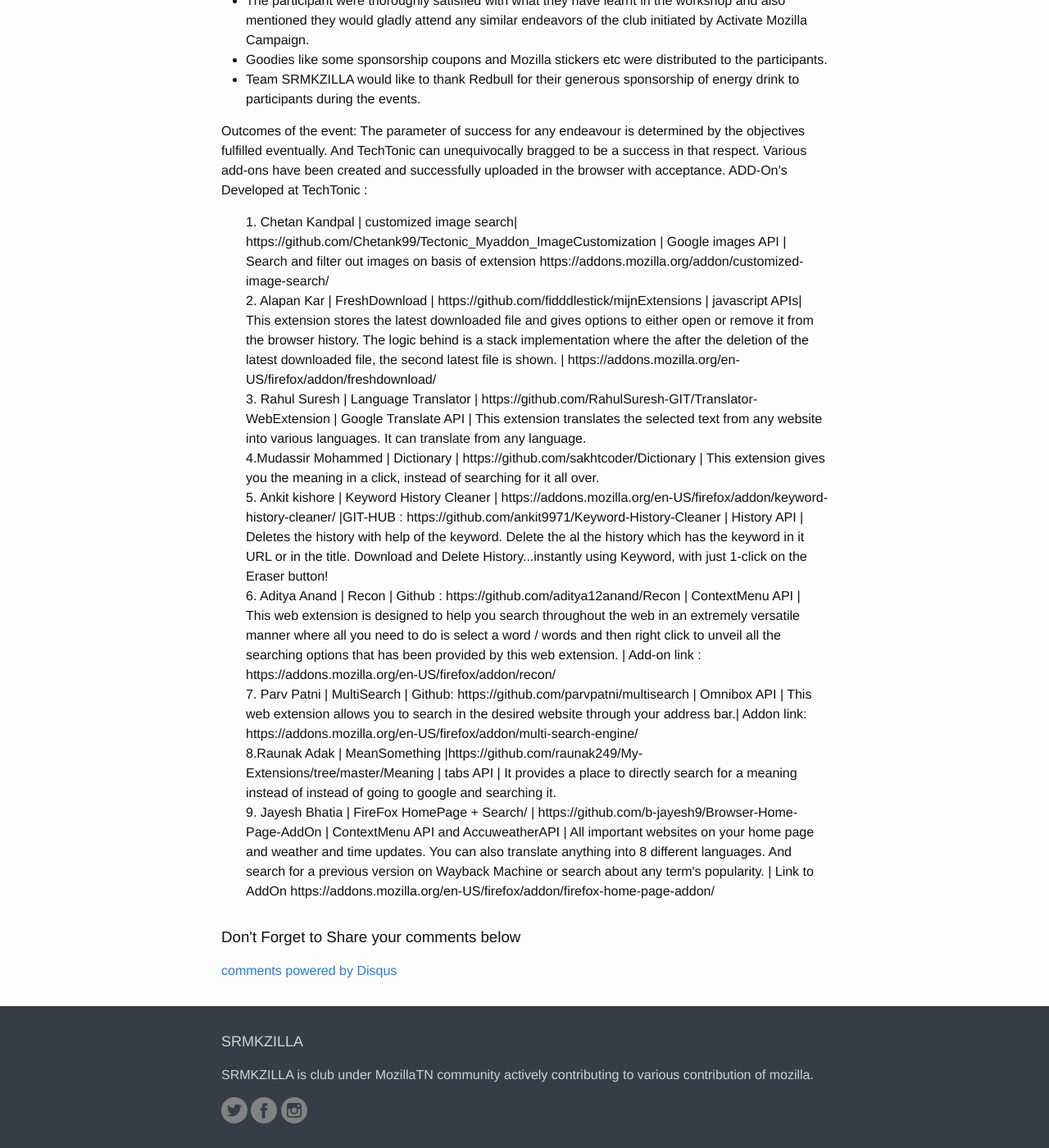
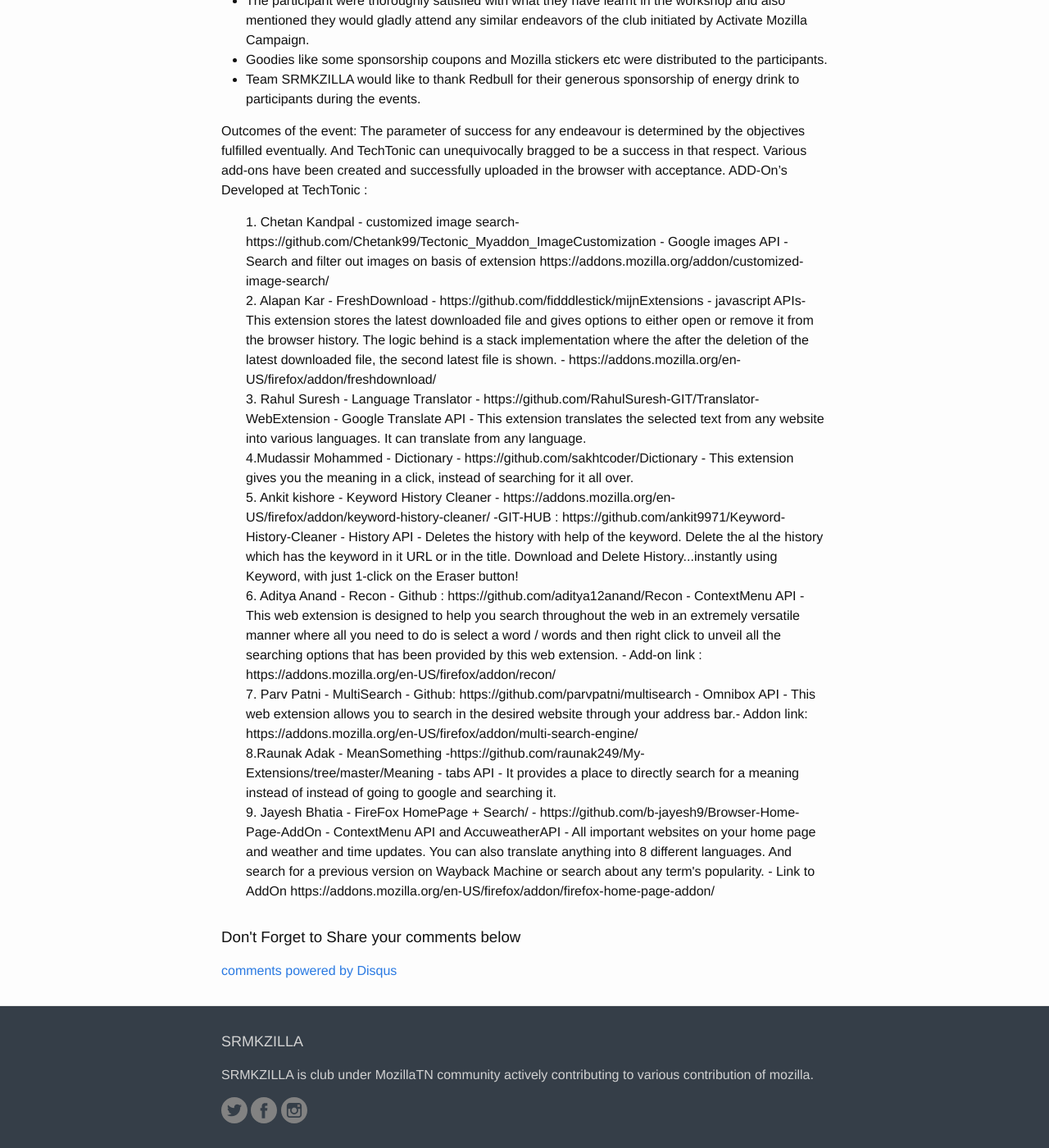
Before and after one commit to MozillaTN/srmkzilla, a Jekyll site: the page built from docs/_posts/2017-10-07-TechTonic-Web-Extensions-Hackathon.md, in a window 1280 px wide and 1400 px high, scrolled down 2234 px. Shown: the whole window at 82% size. Built offline with Jekyll 4.4.1, drawn with Linux system fonts in a browser that asks for light colours; comment, search, counter and statistics services are not loaded.

Commit message:
Tweaked.

```diff
--- a/docs/_posts/2017-10-07-TechTonic-Web-Extensions-Hackathon.md
+++ b/docs/_posts/2017-10-07-TechTonic-Web-Extensions-Hackathon.md
@@ -91,13 +91,13 @@
              The parameter of success for any endeavour is determined by the objectives fulfilled eventually. And TechTonic can unequivocally bragged to be a success in that respect. Various add-ons have been created and successfully uploaded in the browser with acceptance.
 ADD-On’s Developed at TechTonic :
 <ul style="list-style-type:none">
-<li>1.  Chetan Kandpal | customized image search| https://github.com/Chetank99/Tectonic_Myaddon_ImageCustomization | Google images API | Search and filter out images on basis of extension https://addons.mozilla.org/addon/customized-image-search/ </li>
-<li>2. Alapan Kar | FreshDownload | https://github.com/fidddlestick/mijnExtensions | javascript APIs| This extension stores the latest downloaded file and gives options to either open or remove it from the browser history. The logic behind is a stack implementation where the after the deletion of the latest downloaded file, the second latest file is shown. | https://addons.mozilla.org/en-US/firefox/addon/freshdownload/ </li>
-<li>3. Rahul Suresh | Language Translator | https://github.com/RahulSuresh-GIT/Translator-WebExtension | Google Translate API | This extension translates the selected text from any website into various languages. It can translate from any language. </li>
-<li>4.Mudassir Mohammed | Dictionary | https://github.com/sakhtcoder/Dictionary | This extension gives you the meaning in a click, instead of searching for it all over.  </li>
-<li>5. Ankit kishore | Keyword History Cleaner | https://addons.mozilla.org/en-US/firefox/addon/keyword-history-cleaner/ |GIT-HUB : https://github.com/ankit9971/Keyword-History-Cleaner |  History API | Deletes the history with help of the keyword. Delete the al the history which has the keyword in it URL or in the title. Download and Delete History...instantly using Keyword, with just 1-click on the Eraser button! </li>
-<li>6. Aditya Anand | Recon | Github : https://github.com/aditya12anand/Recon | ContextMenu API | This web extension is designed to help you search throughout the web in an extremely versatile manner where all you need to do is select a word / words and then right click to unveil all the searching options that has been provided by this web extension. | Add-on link : https://addons.mozilla.org/en-US/firefox/addon/recon/ </li>
-<li>7. Parv Patni | MultiSearch | Github: https://github.com/parvpatni/multisearch | Omnibox API | This web extension allows you to search in the desired website through your address bar.| Addon link: https://addons.mozilla.org/en-US/firefox/addon/multi-search-engine/ </li>
-<li>8.Raunak Adak | MeanSomething |https://github.com/raunak249/My-Extensions/tree/master/Meaning | tabs API | It provides a place to directly search for a meaning instead of instead of going to google and searching it. </li>
-<li>9. Jayesh Bhatia | FireFox HomePage + Search/  | https://github.com/b-jayesh9/Browser-Home-Page-AddOn | ContextMenu API and AccuweatherAPI | All important websites on your home page and weather and time updates. You can also translate anything into 8 different languages. And search for a previous version on Wayback Machine or search about any term's popularity. | Link to AddOn https://addons.mozilla.org/en-US/firefox/addon/firefox-home-page-addon/ </li>
+<li>1.  Chetan Kandpal - customized image search- https://github.com/Chetank99/Tectonic_Myaddon_ImageCustomization - Google images API - Search and filter out images on basis of extension https://addons.mozilla.org/addon/customized-image-search/ </li>
+<li>2. Alapan Kar - FreshDownload - https://github.com/fidddlestick/mijnExtensions - javascript APIs- This extension stores the latest downloaded file and gives options to either open or remove it from the browser history. The logic behind is a stack implementation where the after the deletion of the latest downloaded file, the second latest file is shown. - https://addons.mozilla.org/en-US/firefox/addon/freshdownload/ </li>
+<li>3. Rahul Suresh - Language Translator - https://github.com/RahulSuresh-GIT/Translator-WebExtension - Google Translate API - This extension translates the selected text from any website into various languages. It can translate from any language. </li>
+<li>4.Mudassir Mohammed - Dictionary - https://github.com/sakhtcoder/Dictionary - This extension gives you the meaning in a click, instead of searching for it all over.  </li>
+<li>5. Ankit kishore - Keyword History Cleaner - https://addons.mozilla.org/en-US/firefox/addon/keyword-history-cleaner/ -GIT-HUB : https://github.com/ankit9971/Keyword-History-Cleaner -  History API - Deletes the history with help of the keyword. Delete the al the history which has the keyword in it URL or in the title. Download and Delete History...instantly using Keyword, with just 1-click on the Eraser button! </li>
+<li>6. Aditya Anand - Recon - Github : https://github.com/aditya12anand/Recon - ContextMenu API - This web extension is designed to help you search throughout the web in an extremely versatile manner where all you need to do is select a word / words and then right click to unveil all the searching options that has been provided by this web extension. - Add-on link : https://addons.mozilla.org/en-US/firefox/addon/recon/ </li>
+<li>7. Parv Patni - MultiSearch - Github: https://github.com/parvpatni/multisearch - Omnibox API - This web extension allows you to search in the desired website through your address bar.- Addon link: https://addons.mozilla.org/en-US/firefox/addon/multi-search-engine/ </li>
+<li>8.Raunak Adak - MeanSomething -https://github.com/raunak249/My-Extensions/tree/master/Meaning - tabs API - It provides a place to directly search for a meaning instead of instead of going to google and searching it. </li>
+<li>9. Jayesh Bhatia - FireFox HomePage + Search/  - https://github.com/b-jayesh9/Browser-Home-Page-AddOn - ContextMenu API and AccuweatherAPI - All important websites on your home page and weather and time updates. You can also translate anything into 8 different languages. And search for a previous version on Wayback Machine or search about any term's popularity. - Link to AddOn https://addons.mozilla.org/en-US/firefox/addon/firefox-home-page-addon/ </li>
 </ul>
```
